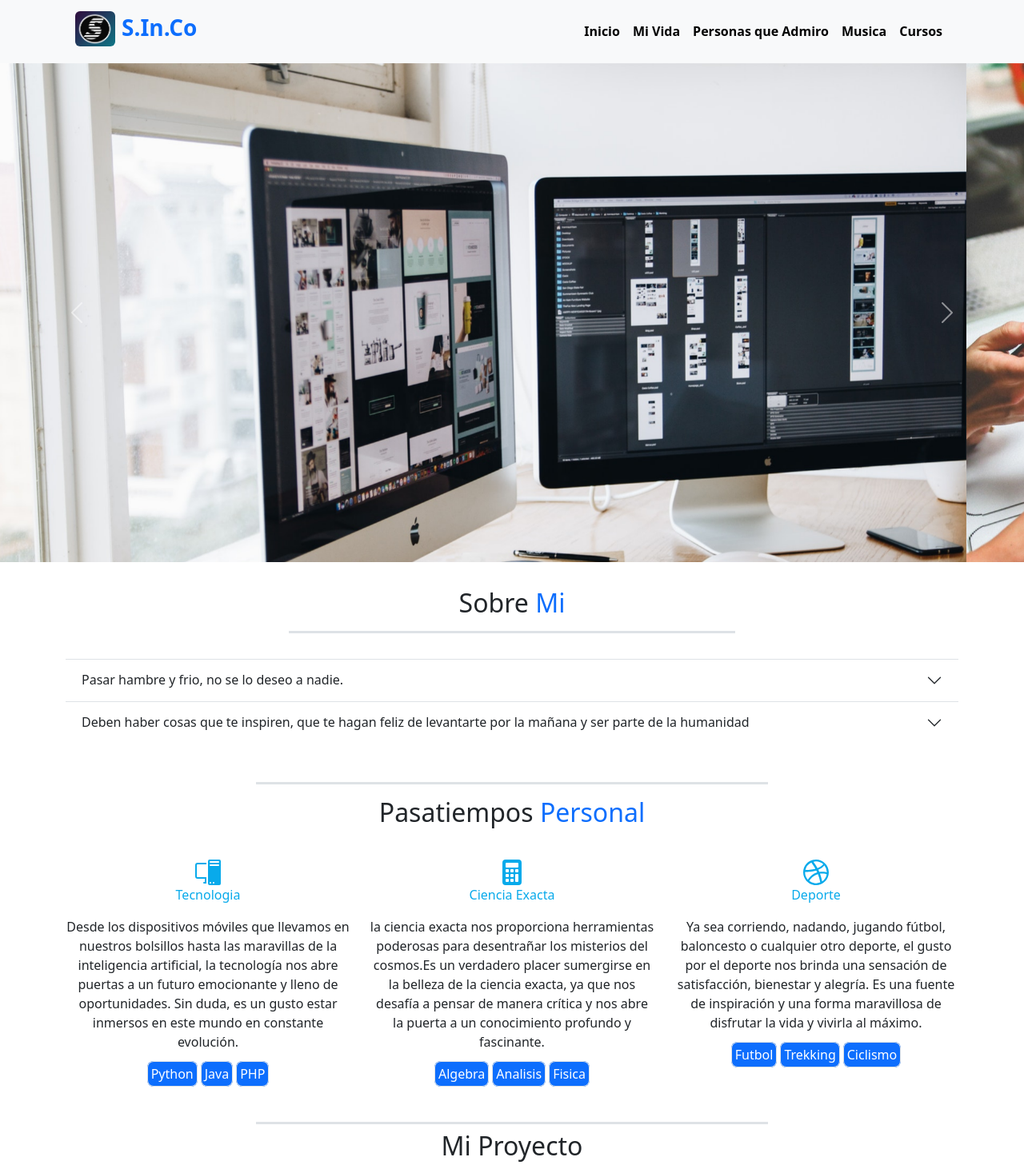
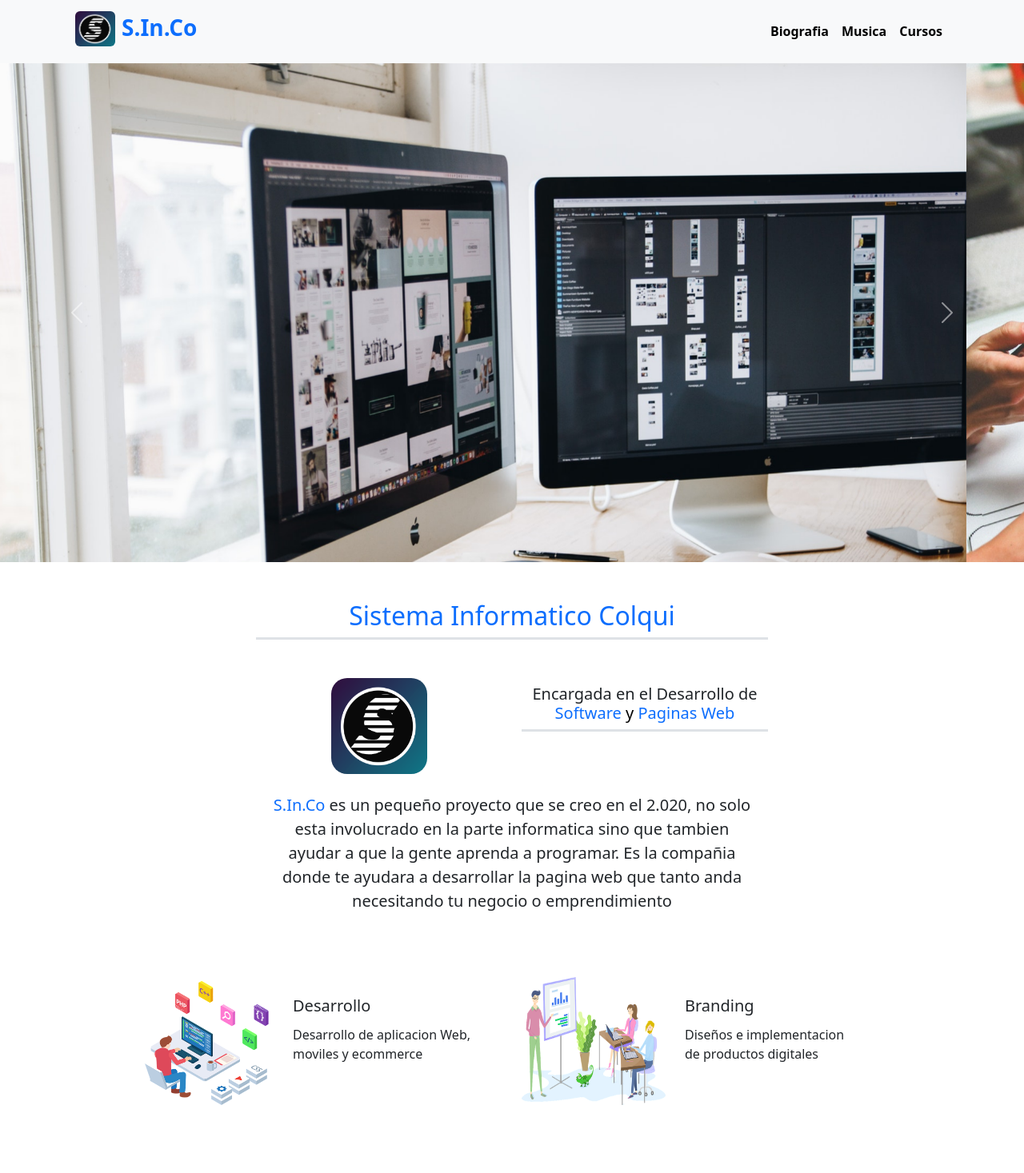
Before and after one commit to maxicolqui/Biografia-Angular, an Angular app: page /home in a window 1280 px wide. Shown: the top 1467 px of the page at 80% size. Built offline with nearby package versions, Linux system fonts and the light colour scheme.

Commit message:
se actualizo a una nueva version

```diff
--- a/src/app/admiration/people/people.component.html
+++ b/src/app/admiration/people/people.component.html
@@ -1,5 +1,5 @@
 <header class="w-50 mx-auto  ">
-    <h3 class="text-center mt-4 border-bottom pb-3 border-4 ">Personas que Admiro</h3>
+    <h3 class="text-center mt-4 border-bottom pb-3 border-4 ">Personas que <span class="text-success">Admiro</span></h3>
 </header>
 
 <section class="container mt-5">
--- a/src/app/app-routing.module.ts
+++ b/src/app/app-routing.module.ts
@@ -4,7 +4,6 @@ import { HomeComponent } from './home/home/home.component';
 import { VidaComponent } from './shared/vida/vida.component';
 import { NotfonComponent } from './error/notfon/notfon.component';
 import { AlbumComponent } from './music/album/album.component';
-import { PeopleComponent } from './admiration/people/people.component';
 import { PaginaComponent } from './music/pagina/pagina.component';
 import { Pagina2Component } from './music/pagina2/pagina2.component';
 import { Pagina3Component } from './music/pagina3/pagina3.component';
@@ -15,7 +14,6 @@ const routes: Routes = [
   {path:'', redirectTo:'home', pathMatch:'full'},
   {path: 'home', component: HomeComponent },
   {path: 'vida', component: VidaComponent},
-  {path: 'admiracion', component: PeopleComponent},
   {path: 'musica', component: AlbumComponent},
   {path: 'pagina', component: PaginaComponent},
   {path: 'pagina2', component: Pagina2Component},
--- a/src/app/home/equipo/equipo.component.html
+++ b/src/app/home/equipo/equipo.component.html
@@ -1,10 +1,10 @@
 <!--===============Slider de imagenes==============-->
 
 
-<section class="w-50 mx-auto text-center pt-4" id="intro">
+<section class="w-50 mx-auto text-center pt-4 mt-3" id="intro">
 
 
-  <h1 class="text-center p-2 fs-2 border-top border-3">Mi Proyecto</h1>
+  <h1 class="text-center p-2 fs-2 border-bottom border-3 mb-5 text-primary ">Sistema Informatico Colqui</h1>
 
   <div class="">
     <div class="row">
@@ -17,16 +17,15 @@
         </h1>
       </div>
       <div class="col-12 col-md-6 col-lg-6">
-        <p class=""><span class="text-primary ">S.In.Co</span> es un pequeño proyecto que creé en el 2.020,
-          no solo esta involucrado en la parte informatica sino que tambien ayudar a que la gente aprenda a programar.
-        </p>
+        <h5 class="text-center p-2 f-1 border-bottom border-3 mb-5 ">Encargada en el Desarrollo de <span class="text-primary">Software <span
+    class="text-black">y</span> Paginas Web</span></h5>
+
       </div>
     </div>
   </div>
-
-  <h1 class="p-3 fs-2 ">Encargada en el Desarrollo de <span class="text-primary">Software <span
-        class="text-black">y</span> Paginas Web</span></h1>
-  <p class="p-3 fs-4"><span class="text-primary">S.In.Co </span>es la compañia donde te ayudara a desarrollar la
+  <p class="p-3 fs-5 "><span class="text-primary ">S.In.Co </span>es un pequeño proyecto que se creo en el 2.020,
+    no solo esta involucrado en la parte informatica sino que tambien ayudar a que la gente aprenda a programar.
+    Es la compañia donde te ayudara a desarrollar la
     pagina web que tanto anda necesitando tu negocio o emprendimiento</p>
 </section>
 
--- a/src/app/home/header/header.component.html
+++ b/src/app/home/header/header.component.html
@@ -12,15 +12,7 @@
         <div class="collapse navbar-collapse" id="navbarNav">
           <ul class="navbar-nav ms-auto fw-bold   ">
             <li class="nav-item">
-              <a class="nav-link active" routerLink="/home" href="">Inicio</a>
-            </li>
-            <li class="nav-item">
-              <a class="nav-link active" [routerLink]="['vida']" routerLinkActive="router-link-active" href="">Mi
-                Vida</a>
-            </li>
-            <li class="nav-item">
-              <a class="nav-link active" [routerLink]="['admiracion']" routerLinkActive="router-link-active"
-                href="">Personas que Admiro</a>
+              <a class="nav-link active" [routerLink]="['vida']" routerLinkActive="router-link-active" href="">Biografia</a>
             </li>
             <li class="nav-item">
               <a class="nav-link active" [routerLink]="['musica']" routerLinkActive="router-link-active"
--- a/src/app/home/home.module.ts
+++ b/src/app/home/home.module.ts
@@ -5,7 +5,6 @@ import { SliderComponent } from './slider/slider.component';
 import { SobreMiComponent } from './sobre-mi/sobre-mi.component';
 import { RestoMiComponent } from './resto-mi/resto-mi.component';
 import { FooterComponent } from './footer/footer.component';
-import { SharedModule } from '../shared/shared.module';
 import { HomeComponent } from './home/home.component';
 import { AppRoutingModule } from '../app-routing.module';
 import { MusicModule } from '../music/music.module';
@@ -26,7 +25,6 @@ import { EquipoComponent } from './equipo/equipo.component';
   ],
   imports: [
     CommonModule,
-    SharedModule,
     MusicModule,
     AdmirationModule,
     AppRoutingModule
@@ -38,7 +36,7 @@ import { EquipoComponent } from './equipo/equipo.component';
     SobreMiComponent,
     RestoMiComponent,
     FooterComponent,
-    HomeComponent
+    HomeComponent,
   ]
 })
 export class HomeModule { }
--- a/src/app/home/home/home.component.html
+++ b/src/app/home/home/home.component.html
@@ -1,8 +1,5 @@
 
 
 <app-slider></app-slider>
-<app-sobre-mi></app-sobre-mi>
-
-<app-resto-mi></app-resto-mi>
 
 <app-equipo></app-equipo>
--- a/src/app/home/resto-mi/resto-mi.component.html
+++ b/src/app/home/resto-mi/resto-mi.component.html
@@ -1,5 +1,5 @@
 <section class=" w-50 mx-auto text-center pt-5 ">
-    <h1 class="p-3 fs-2 border-top border-3 mb-4">Pasatiempos <span class="text-primary">Personal</span>
+    <h1 class="p-3 fs-2 border-top border-3 mb-4">Pasatiempos <span class="text-success">Personal</span>
     </h1>
   </section>
 
@@ -11,41 +11,41 @@
         <div class="col-12 col-md-4 mb-4">
 
           <svg xmlns="http://www.w3.org/2000/svg" width="32" height="32" fill="currentColor" class="bi bi-pc-display" viewBox="0 0 16 16">
-            <path style="color: rgb(8, 170, 235);" d="M8 1a1 1 0 0 1 1-1h6a1 1 0 0 1 1 1v14a1 1 0 0 1-1 1H9a1 1 0 0 1-1-1V1Zm1 13.5a.5.5 0 1 0 1 0 .5.5 0 0 0-1 0Zm2 0a.5.5 0 1 0 1 0 .5.5 0 0 0-1 0ZM9.5 1a.5.5 0 0 0 0 1h5a.5.5 0 0 0 0-1h-5ZM9 3.5a.5.5 0 0 0 .5.5h5a.5.5 0 0 0 0-1h-5a.5.5 0 0 0-.5.5ZM1.5 2A1.5 1.5 0 0 0 0 3.5v7A1.5 1.5 0 0 0 1.5 12H6v2h-.5a.5.5 0 0 0 0 1H7v-4H1.5a.5.5 0 0 1-.5-.5v-7a.5.5 0 0 1 .5-.5H7V2H1.5Z"/>
+            <path style="color: #09ac1e;" d="M8 1a1 1 0 0 1 1-1h6a1 1 0 0 1 1 1v14a1 1 0 0 1-1 1H9a1 1 0 0 1-1-1V1Zm1 13.5a.5.5 0 1 0 1 0 .5.5 0 0 0-1 0Zm2 0a.5.5 0 1 0 1 0 .5.5 0 0 0-1 0ZM9.5 1a.5.5 0 0 0 0 1h5a.5.5 0 0 0 0-1h-5ZM9 3.5a.5.5 0 0 0 .5.5h5a.5.5 0 0 0 0-1h-5a.5.5 0 0 0-.5.5ZM1.5 2A1.5 1.5 0 0 0 0 3.5v7A1.5 1.5 0 0 0 1.5 12H6v2h-.5a.5.5 0 0 0 0 1H7v-4H1.5a.5.5 0 0 1-.5-.5v-7a.5.5 0 0 1 .5-.5H7V2H1.5Z"/>
           </svg>
-          <p style="color: rgb(8, 170, 235);">Tecnologia</p>
+          <p style="color: #09ac1e;">Tecnologia</p>
           <p>Desde los dispositivos móviles que llevamos en nuestros bolsillos hasta las maravillas de la inteligencia
             artificial, la tecnología nos abre puertas a un futuro emocionante y lleno de oportunidades. Sin duda, es un
             gusto estar inmersos en este mundo en constante evolución.</p>
-          <span class=" iconos border p-1 me-1 bg-primary text-white rounded-3 ">Python</span>
-          <span class=" iconos border p-1  me-1 bg-primary text-white rounded-3 ">Java</span>
-          <span class=" iconos border p-1  bg-primary text-white rounded-3 ">PHP</span>
+          <span class=" iconos border p-1 me-1 bg-success text-white rounded-3 ">Python</span>
+          <span class=" iconos border p-1  me-1 bg-success text-white rounded-3 ">Java</span>
+          <span class=" iconos border p-1  bg-success text-white rounded-3 ">PHP</span>
         </div>
         <!-- Java-->
         <div class="col-12 col-md-4 mb-4 ">
           <svg xmlns="http://www.w3.org/2000/svg" width="32" height="32" fill="currentColor" class="bi bi-calculator-fill" viewBox="0 0 16 16">
-            <path style="color: rgb(8, 170, 235);" d="M2 2a2 2 0 0 1 2-2h8a2 2 0 0 1 2 2v12a2 2 0 0 1-2 2H4a2 2 0 0 1-2-2V2zm2 .5v2a.5.5 0 0 0 .5.5h7a.5.5 0 0 0 .5-.5v-2a.5.5 0 0 0-.5-.5h-7a.5.5 0 0 0-.5.5zm0 4v1a.5.5 0 0 0 .5.5h1a.5.5 0 0 0 .5-.5v-1a.5.5 0 0 0-.5-.5h-1a.5.5 0 0 0-.5.5zM4.5 9a.5.5 0 0 0-.5.5v1a.5.5 0 0 0 .5.5h1a.5.5 0 0 0 .5-.5v-1a.5.5 0 0 0-.5-.5h-1zM4 12.5v1a.5.5 0 0 0 .5.5h1a.5.5 0 0 0 .5-.5v-1a.5.5 0 0 0-.5-.5h-1a.5.5 0 0 0-.5.5zM7.5 6a.5.5 0 0 0-.5.5v1a.5.5 0 0 0 .5.5h1a.5.5 0 0 0 .5-.5v-1a.5.5 0 0 0-.5-.5h-1zM7 9.5v1a.5.5 0 0 0 .5.5h1a.5.5 0 0 0 .5-.5v-1a.5.5 0 0 0-.5-.5h-1a.5.5 0 0 0-.5.5zm.5 2.5a.5.5 0 0 0-.5.5v1a.5.5 0 0 0 .5.5h1a.5.5 0 0 0 .5-.5v-1a.5.5 0 0 0-.5-.5h-1zM10 6.5v1a.5.5 0 0 0 .5.5h1a.5.5 0 0 0 .5-.5v-1a.5.5 0 0 0-.5-.5h-1a.5.5 0 0 0-.5.5zm.5 2.5a.5.5 0 0 0-.5.5v4a.5.5 0 0 0 .5.5h1a.5.5 0 0 0 .5-.5v-4a.5.5 0 0 0-.5-.5h-1z"/>
+            <path style="color: #09ac1e;" d="M2 2a2 2 0 0 1 2-2h8a2 2 0 0 1 2 2v12a2 2 0 0 1-2 2H4a2 2 0 0 1-2-2V2zm2 .5v2a.5.5 0 0 0 .5.5h7a.5.5 0 0 0 .5-.5v-2a.5.5 0 0 0-.5-.5h-7a.5.5 0 0 0-.5.5zm0 4v1a.5.5 0 0 0 .5.5h1a.5.5 0 0 0 .5-.5v-1a.5.5 0 0 0-.5-.5h-1a.5.5 0 0 0-.5.5zM4.5 9a.5.5 0 0 0-.5.5v1a.5.5 0 0 0 .5.5h1a.5.5 0 0 0 .5-.5v-1a.5.5 0 0 0-.5-.5h-1zM4 12.5v1a.5.5 0 0 0 .5.5h1a.5.5 0 0 0 .5-.5v-1a.5.5 0 0 0-.5-.5h-1a.5.5 0 0 0-.5.5zM7.5 6a.5.5 0 0 0-.5.5v1a.5.5 0 0 0 .5.5h1a.5.5 0 0 0 .5-.5v-1a.5.5 0 0 0-.5-.5h-1zM7 9.5v1a.5.5 0 0 0 .5.5h1a.5.5 0 0 0 .5-.5v-1a.5.5 0 0 0-.5-.5h-1a.5.5 0 0 0-.5.5zm.5 2.5a.5.5 0 0 0-.5.5v1a.5.5 0 0 0 .5.5h1a.5.5 0 0 0 .5-.5v-1a.5.5 0 0 0-.5-.5h-1zM10 6.5v1a.5.5 0 0 0 .5.5h1a.5.5 0 0 0 .5-.5v-1a.5.5 0 0 0-.5-.5h-1a.5.5 0 0 0-.5.5zm.5 2.5a.5.5 0 0 0-.5.5v4a.5.5 0 0 0 .5.5h1a.5.5 0 0 0 .5-.5v-4a.5.5 0 0 0-.5-.5h-1z"/>
           </svg>
-          <p style="color: rgb(8, 170, 235);">Ciencia Exacta</p>
+          <p style="color: #09ac1e;">Ciencia Exacta</p>
           <p>la ciencia exacta nos proporciona herramientas poderosas para desentrañar los misterios del cosmos.Es un
             verdadero placer sumergirse en la belleza de la ciencia exacta, ya que nos desafía
             a pensar de manera crítica y nos abre la puerta a un conocimiento profundo y fascinante.</p>
-          <span class=" iconos border p-1 me-1 bg-primary text-white rounded-3 ">Algebra</span>
-          <span class=" iconos border p-1 me-1 bg-primary text-white rounded-3 ">Analisis</span>
-          <span class=" iconos border p-1 bg-primary text-white rounded-3 ">Fisica</span>
+          <span class=" iconos border p-1 me-1 bg-success text-white rounded-3 ">Algebra</span>
+          <span class=" iconos border p-1 me-1 bg-success text-white rounded-3 ">Analisis</span>
+          <span class=" iconos border p-1 bg-success text-white rounded-3 ">Fisica</span>
         </div>
         <!-- Pyton-->
         <div class="col-12 col-md-4 mb-4 ">
           <svg xmlns="http://www.w3.org/2000/svg" width="32" height="32" fill="currentColor" class="bi bi-dribbble" viewBox="0 0 16 16">
-            <path style="color: rgb(8, 170, 235);" fill-rule="evenodd" d="M8 0C3.584 0 0 3.584 0 8s3.584 8 8 8c4.408 0 8-3.584 8-8s-3.592-8-8-8zm5.284 3.688a6.802 6.802 0 0 1 1.545 4.251c-.226-.043-2.482-.503-4.755-.217-.052-.112-.096-.234-.148-.355-.139-.33-.295-.668-.451-.99 2.516-1.023 3.662-2.498 3.81-2.69zM8 1.18c1.735 0 3.323.65 4.53 1.718-.122.174-1.155 1.553-3.584 2.464-1.12-2.056-2.36-3.74-2.551-4A6.95 6.95 0 0 1 8 1.18zm-2.907.642A43.123 43.123 0 0 1 7.627 5.77c-3.193.85-6.013.833-6.317.833a6.865 6.865 0 0 1 3.783-4.78zM1.163 8.01V7.8c.295.01 3.61.053 7.02-.971.199.381.381.772.555 1.162l-.27.078c-3.522 1.137-5.396 4.243-5.553 4.504a6.817 6.817 0 0 1-1.752-4.564zM8 14.837a6.785 6.785 0 0 1-4.19-1.44c.12-.252 1.509-2.924 5.361-4.269.018-.009.026-.009.044-.017a28.246 28.246 0 0 1 1.457 5.18A6.722 6.722 0 0 1 8 14.837zm3.81-1.171c-.07-.417-.435-2.412-1.328-4.868 2.143-.338 4.017.217 4.251.295a6.774 6.774 0 0 1-2.924 4.573z"/>
+            <path style="color: #09ac1e;" fill-rule="evenodd" d="M8 0C3.584 0 0 3.584 0 8s3.584 8 8 8c4.408 0 8-3.584 8-8s-3.592-8-8-8zm5.284 3.688a6.802 6.802 0 0 1 1.545 4.251c-.226-.043-2.482-.503-4.755-.217-.052-.112-.096-.234-.148-.355-.139-.33-.295-.668-.451-.99 2.516-1.023 3.662-2.498 3.81-2.69zM8 1.18c1.735 0 3.323.65 4.53 1.718-.122.174-1.155 1.553-3.584 2.464-1.12-2.056-2.36-3.74-2.551-4A6.95 6.95 0 0 1 8 1.18zm-2.907.642A43.123 43.123 0 0 1 7.627 5.77c-3.193.85-6.013.833-6.317.833a6.865 6.865 0 0 1 3.783-4.78zM1.163 8.01V7.8c.295.01 3.61.053 7.02-.971.199.381.381.772.555 1.162l-.27.078c-3.522 1.137-5.396 4.243-5.553 4.504a6.817 6.817 0 0 1-1.752-4.564zM8 14.837a6.785 6.785 0 0 1-4.19-1.44c.12-.252 1.509-2.924 5.361-4.269.018-.009.026-.009.044-.017a28.246 28.246 0 0 1 1.457 5.18A6.722 6.722 0 0 1 8 14.837zm3.81-1.171c-.07-.417-.435-2.412-1.328-4.868 2.143-.338 4.017.217 4.251.295a6.774 6.774 0 0 1-2.924 4.573z"/>
           </svg>
-          <p style="color: rgb(8, 170, 235);">Deporte</p>
+          <p style="color: #09ac1e;">Deporte</p>
           <p> Ya sea corriendo, nadando, jugando fútbol, baloncesto o cualquier otro deporte, el gusto por el deporte
             nos brinda una sensación de satisfacción, bienestar y alegría. Es una fuente de inspiración y una forma
             maravillosa de disfrutar la vida y vivirla al máximo.</p>
-          <span class=" iconos border p-1 me-1 bg-primary text-white rounded-3 ">Futbol</span>
-          <span class=" iconos border p-1 me-1 bg-primary text-white rounded-3 ">Trekking</span>
-          <span class=" iconos border p-1 bg-primary text-white rounded-3 ">Ciclismo</span>
+          <span class=" iconos border p-1 me-1 bg-success text-white rounded-3 ">Futbol</span>
+          <span class=" iconos border p-1 me-1 bg-success text-white rounded-3 ">Trekking</span>
+          <span class=" iconos border p-1 bg-success text-white rounded-3 ">Ciclismo</span>
         </div>
       </div>
     </div>
--- a/src/app/home/sobre-mi/sobre-mi.component.html
+++ b/src/app/home/sobre-mi/sobre-mi.component.html
@@ -2,7 +2,7 @@
     <div class="accordion accordion-flush" id="home">
 
       <section class=" w-50 mx-auto text-center pb-3 ">
-        <h1 class="p-3 fs-2 border-bottom  border-3 mb-3  ">Sobre <span class="text-primary">Mi</span>
+        <h1 class="p-3 fs-2 border-bottom  border-3 mb-3  ">Sobre <span class="text-success">Mi</span>
         </h1>
       </section>
 
--- a/src/app/shared/mio/mio.component.html
+++ b/src/app/shared/mio/mio.component.html
@@ -1,5 +1,9 @@
 <header class="container text-center pt-4">
-    <h2 >Mi Pequeña Biografia</h2>
+    <section class=" w-50 mx-auto text-center pb-3 ">
+        <h1 class="p-3 fs-2 border-bottom  border-3 mb-3  ">Mi Pequeña <span class="text-success">Biografia</span>
+        </h1>
+      </section>
+    <h2 ></h2>
     <div class="row pt-4">
         <div class="col-sm-12 col-md-6 mt-3">
             <img src="assets/img/abanderado.jpg" class=" img-fluid rounded-3 border border-5 border-opacity-75 "
--- a/src/app/shared/shared.module.ts
+++ b/src/app/shared/shared.module.ts
@@ -4,6 +4,8 @@ import { FamilyComponent } from './family/family.component';
 import { GalleryComponent } from './gallery/gallery.component';
 import { MioComponent } from './mio/mio.component';
 import { VidaComponent } from './vida/vida.component';
+import { HomeModule } from '../home/home.module';
+import { AdmirationModule } from '../admiration/admiration.module';
 
 
 
@@ -15,7 +17,9 @@ import { VidaComponent } from './vida/vida.component';
     VidaComponent
   ],
   imports: [
-    CommonModule
+    CommonModule,
+    HomeModule,
+    AdmirationModule
   ],
   exports:[
     FamilyComponent,
--- a/src/app/shared/vida/vida.component.html
+++ b/src/app/shared/vida/vida.component.html
@@ -1,3 +1,6 @@
 <app-mio></app-mio>
+<app-sobre-mi></app-sobre-mi>
+<app-resto-mi></app-resto-mi>
 <app-gallery></app-gallery>
 <app-family></app-family>
+<app-people></app-people>
```
